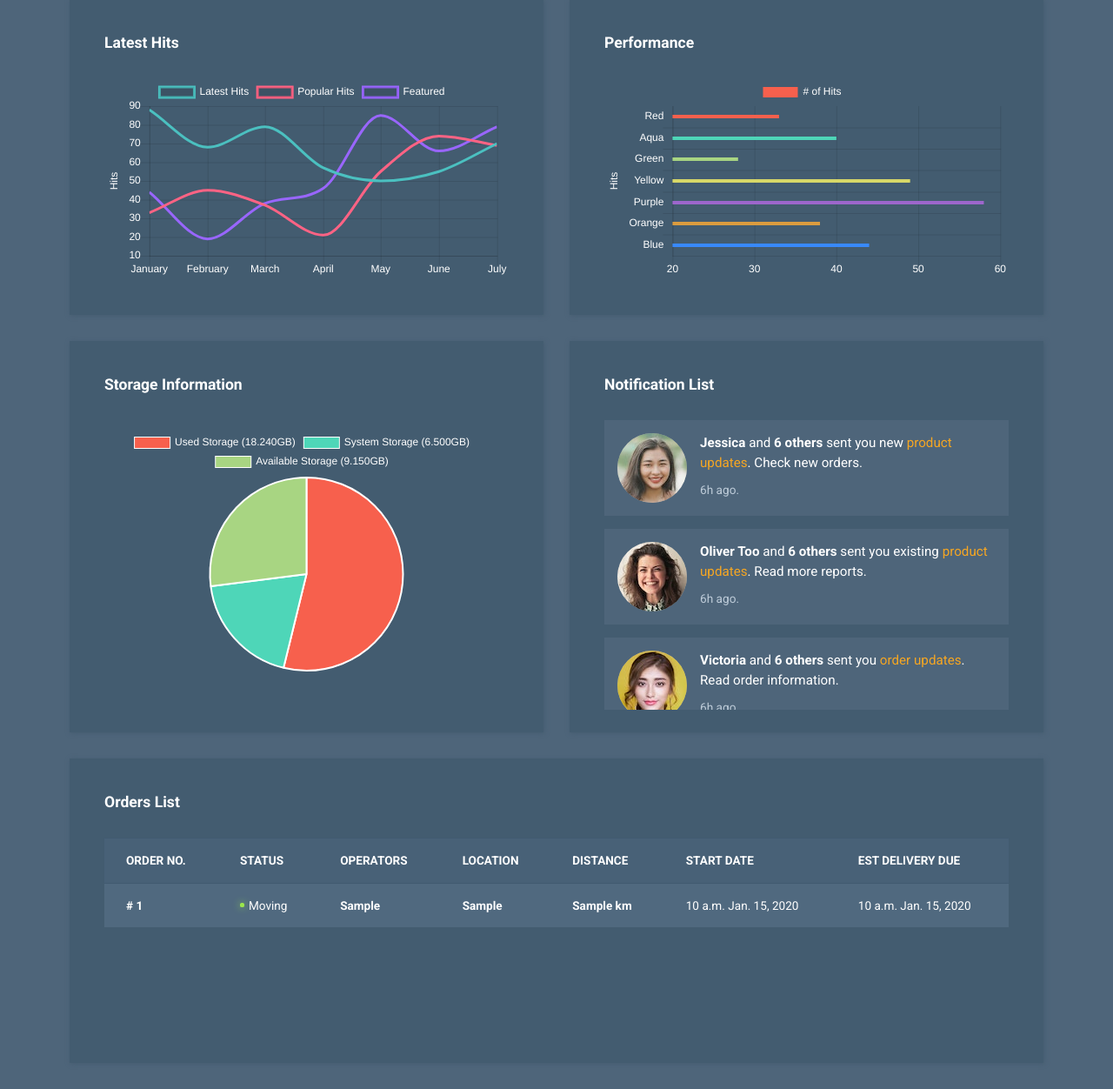
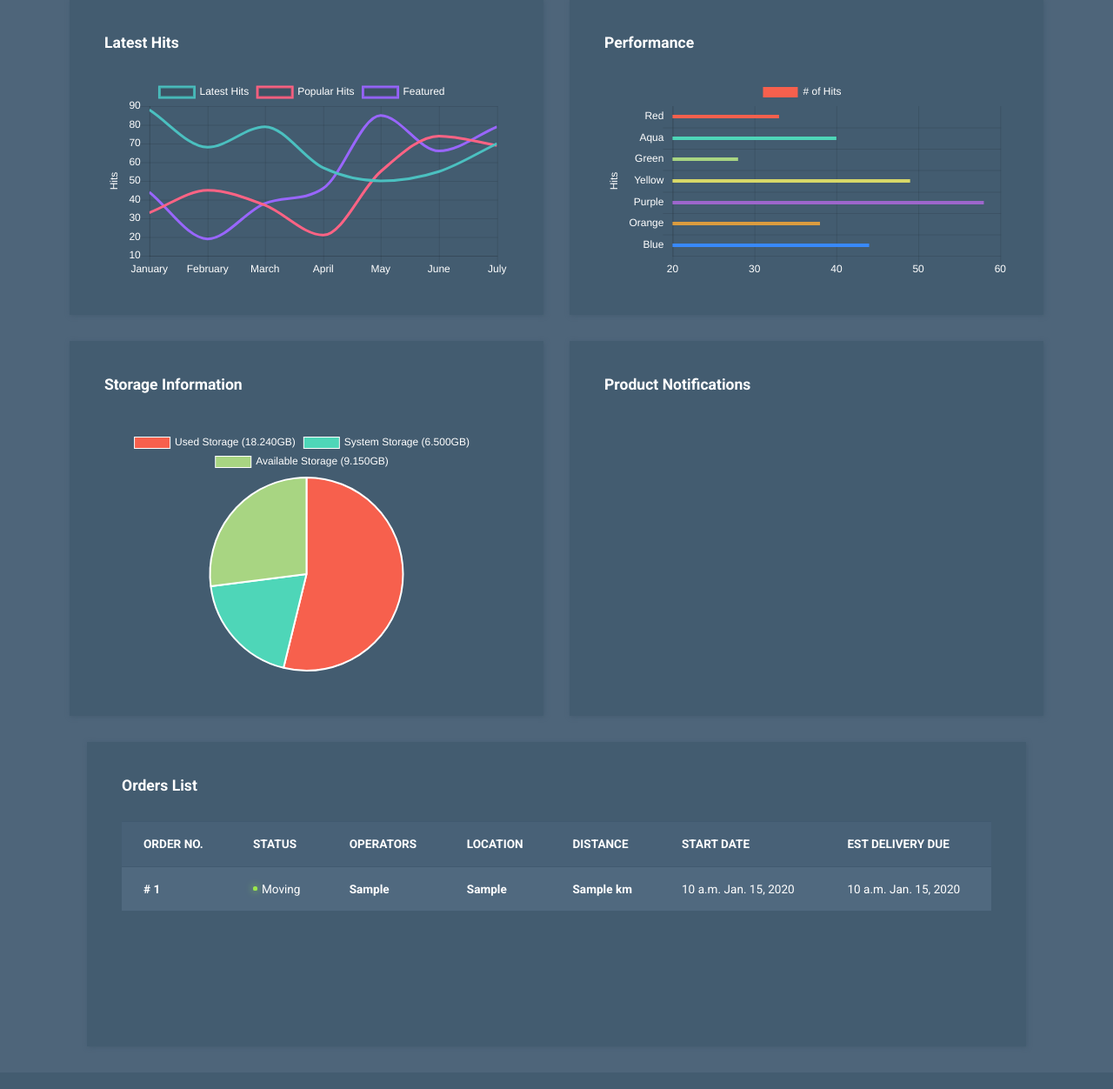
Before and after one commit to AlphaCodz/Product-Management-System, a Django app: page /app/ in a window 1280 px wide. Shown: the part 221-1473 px from the top of the page at 87% size. After the commit the page ends 1268 px from the top, so only its background shows below. Run offline with Django 4.2, Linux system fonts and the light colour scheme; tables that the repository leaves empty hold one stand-in row (values such as "Sample post"); some libraries are stand-ins or nearby versions.

Commit message:
Notifications Done

```diff
--- a/Project/Management/models.py
+++ b/Project/Management/models.py
@@ -33,7 +33,7 @@ class Product(models.Model):
     units_in_stock=models.IntegerField()
     units_sold = models.IntegerField(null=True)
     image = models.ImageField(upload_to="product_images/", null=True)
-
+    created_at = models.DateTimeField(auto_now_add=True, null=True)
     def __str__(self):
         return self.name
 
@@ -50,6 +50,7 @@ class Order(models.Model):
     distance = models.CharField(max_length=10)
     start_date = models.DateTimeField()
     est_delivery_due = models.DateTimeField()
+    created_at = models.DateTimeField(auto_now_add=True, null=True)
 
     def __str__(self):
         return str(self.number)
--- a/Project/Management/templates/accounts.html
+++ b/Project/Management/templates/accounts.html
@@ -23,7 +23,7 @@
                   ></i>
                 </div> -->
               <div class="tm-avatar-container">
-                <img src=" {{MEDIA_URL}}{{user.image.url}} " alt="Avatar" class="tm-avatar img-fluid mb-4" />
+                <img src="{{user.image.url}} " alt="Avatar" class="tm-avatar img-fluid mb-4" />
                 <a href="#" class="tm-avatar-delete-link">
                   <i class="far fa-trash-alt tm-product-delete-icon"></i>
                 </a>
--- a/Project/Management/templates/index.html
+++ b/Project/Management/templates/index.html
@@ -30,84 +30,38 @@
                         </div>
                     </div>
                 </div>
+
+                <!-- NOTIFICATION OF NEW PRODUCTS -->
+
                     <div class="col-sm-12 col-md-12 col-lg-6 col-xl-6 tm-block-col">
                         <div class="tm-bg-primary-dark tm-block tm-block-taller tm-block-overflow">
-                        <h2 class="tm-block-title">Notification List</h2>
+                            <h2 class="tm-block-title">Product Notifications</h2>
+
                             <div class="tm-notification-items">
+
+                                {% for product in new_products %}
+
                                     <div class="media tm-notification-item">
-                                <div class="tm-gray-circle"><img src="{% static 'img/notification-01.jpg' %}" alt="Avatar Image" class="rounded-circle"></div>
                                         <div class="media-body">
-                                    <p class="mb-2"><b>Jessica</b> and <b>6 others</b> sent you new <a href="#"
-                                            class="tm-notification-link">product updates</a>. Check new orders.</p>
-                                    <span class="tm-small tm-text-color-secondary">6h ago.</span>
+                                            {% if product.category.name == "New Arrival"%}
+                                                <p class="mb-2">Layo Store has a <b style="color:greenyellow;">{{product.category.name}}</b> product <b>{{ product.name }}</b></p>
+                                                <span class="tm-small tm-text-color-secondary">{{ product.created_at|timesince }} hours ago</span>
+                                            {% elif product.category.name == "Trending" %}
+                                                <p class="mb-2">Layo Store has a <b style="color:crimson;">{{product.category.name}}</b> product <b>{{ product.name }}</b></p>
+                                                <span class="tm-small tm-text-color-secondary">{{ product.created_at|timesince }} hours ago</span>
+                                            {% elif product.category.name == "Most Popular" %}
+                                                <p class="mb-2">Layo Store has a <b style="color:cyan;">{{product.category.name}}</b> product <b>{{ product.name }}</b></p>
+                                                <span class="tm-small tm-text-color-secondary">{{ product.created_at|timesince }} hours ago</span>
+                                            {% endif %}
+
                                         </div>
                                     </div>
-                            <div class="media tm-notification-item">
-                                <div class="tm-gray-circle"><img src="{% static 'img/notification-02.jpg' %}" alt="Avatar Image" class="rounded-circle"></div>
-                                <div class="media-body">
-                                    <p class="mb-2"><b>Oliver Too</b> and <b>6 others</b> sent you existing <a href="#"
-                                            class="tm-notification-link">product updates</a>. Read more reports.</p>
-                                    <span class="tm-small tm-text-color-secondary">6h ago.</span>
+                                {% endfor %}
+                            </div>
+
                         </div>
                     </div>
-                            <div class="media tm-notification-item">
-                                <div class="tm-gray-circle"><img src="{% static 'img/notification-03.jpg' %}" alt="Avatar Image" class="rounded-circle"></div>
-                                <div class="media-body">
-                                    <p class="mb-2"><b>Victoria</b> and <b>6 others</b> sent you <a href="#"
-                                            class="tm-notification-link">order updates</a>. Read order information.</p>
-                                    <span class="tm-small tm-text-color-secondary">6h ago.</span>
-                                </div>
-                            </div>
-                            <div class="media tm-notification-item">
-                                <div class="tm-gray-circle"><img src="{% static 'img/notification-01.jpg' %}" alt="Avatar Image" class="rounded-circle"></div>
-                                <div class="media-body">
-                                    <p class="mb-2"><b>Laura Cute</b> and <b>6 others</b> sent you <a href="#"
-                                            class="tm-notification-link">product records</a>.</p>
-                                    <span class="tm-small tm-text-color-secondary">6h ago.</span>
-                                </div>
-                            </div>
-                            <div class="media tm-notification-item">
-                                <div class="tm-gray-circle"><img src="{% static 'img/notification-02.jpg' %}" alt="Avatar Image" class="rounded-circle"></div>
-                                <div class="media-body">
-                                    <p class="mb-2"><b>Samantha</b> and <b>6 others</b> sent you <a href="#"
-                                            class="tm-notification-link">order stuffs</a>.</p>
-                                    <span class="tm-small tm-text-color-secondary">6h ago.</span>
-                                </div>
-                            </div>
-                            <div class="media tm-notification-item">
-                                <div class="tm-gray-circle"><img src="{% static 'img/notification-03.jpg' %}" alt="Avatar Image" class="rounded-circle"></div>
-                                <div class="media-body">
-                                    <p class="mb-2"><b>Sophie</b> and <b>6 others</b> sent you <a href="#"
-                                            class="tm-notification-link">product updates</a>.</p>
-                                    <span class="tm-small tm-text-color-secondary">6h ago.</span>
-                                </div>
-                            </div>
-                            <div class="media tm-notification-item">
-                                <div class="tm-gray-circle"><img src="{% static 'img/notification-01.jpg' %}" alt="Avatar Image" class="rounded-circle"></div>
-                                <div class="media-body">
-                                    <p class="mb-2"><b>Lily A</b> and <b>6 others</b> sent you <a href="#"
-                                            class="tm-notification-link">product updates</a>.</p>
-                                    <span class="tm-small tm-text-color-secondary">6h ago.</span>
-                                </div>
-                            </div>
-                            <div class="media tm-notification-item">
-                                <div class="tm-gray-circle"><img src="{% static 'img/notification-02.jpg' %}" alt="Avatar Image" class="rounded-circle"></div>
-                                <div class="media-body">
-                                    <p class="mb-2"><b>Amara</b> and <b>6 others</b> sent you <a href="#"
-                                            class="tm-notification-link">product updates</a>.</p>
-                                    <span class="tm-small tm-text-color-secondary">6h ago.</span>
-                                </div>
-                            </div>
-                            <div class="media tm-notification-item">
-                                <div class="tm-gray-circle"><img src="{% static 'img/notification-03.jpg' %}" alt="Avatar Image" class="rounded-circle"></div>
-                                <div class="media-body">
-                                    <p class="mb-2"><b>Cinthela</b> and <b>6 others</b> sent you <a href="#"
-                                            class="tm-notification-link">product updates</a>.</p>
-                                    <span class="tm-small tm-text-color-secondary">6h ago.</span>
-                                </div>
-                            </div>
-                        </div>
-                    </div>
+
             </div>
                 <div class="col-12 tm-block-col">
                     <div class="tm-bg-primary-dark tm-block tm-block-taller tm-block-scroll">
--- a/Project/Management/views.py
+++ b/Project/Management/views.py
@@ -4,15 +4,24 @@ from django.contrib.auth.hashers import check_password
 # from django.contrib.auth.models import User
 from .models import PrimaryUser, Product, Category, Order
 from django.views.generic import ListView, DetailView
+from datetime import timedelta, datetime
 
 # Create your views here.
 def index(request):
     user = request.user
+    # Get the datetime for 2 hours ago
+    two_hrs_ago = datetime.now() - timedelta(hours=2)
+    # Get List of Products
+    new_products = Product.objects.filter(created_at__gte=two_hrs_ago)
     # Get all orders
     orders = Order.objects.all()
+    # Get new orders
+    new_orders = Order.objects.filter(created_at__gte=two_hrs_ago)
     context = {
         "user":user,
-        "orders":orders
+        "orders":orders,
+        "new_products": new_products,
+        "new_orders": new_orders
     }
     return render(request, "index.html", context)
 
@@ -24,6 +33,14 @@ class ProductList(ListView):
     def get_category(self, *args, **kwargs):
         categories = Category.objects.all()
         return categories
+
+    def post(self, request, *args, **kwargs):
+        # Get the list of IDs of selected items to delete
+        selected_items = request.POST.getlist('selected_items')
+
+        if selected_items:
+            Product.objects.filter(id__in=selected_items).delete()
+        return redirect('Management:products')
 
     def get_context_data(self, **kwargs):
         context = super().get_context_data(**kwargs)
--- a/Project/setup/settings.py
+++ b/Project/setup/settings.py
@@ -118,7 +118,7 @@ TIME_ZONE = "UTC"
 
 USE_I18N = True
 
-USE_TZ = True
+USE_TZ = False
 
 
 # Static files (CSS, JavaScript, Images)
```
Also changed, not shown: Project/Management/custom_tags/custom_filter.py (added, +7 -0 lines), Project/Management/templates/product_list.html (+10 -4 lines), Project/Management/custom_tags/___init__.py (added). Lines whose indentation alone changed are shown as unchanged.
